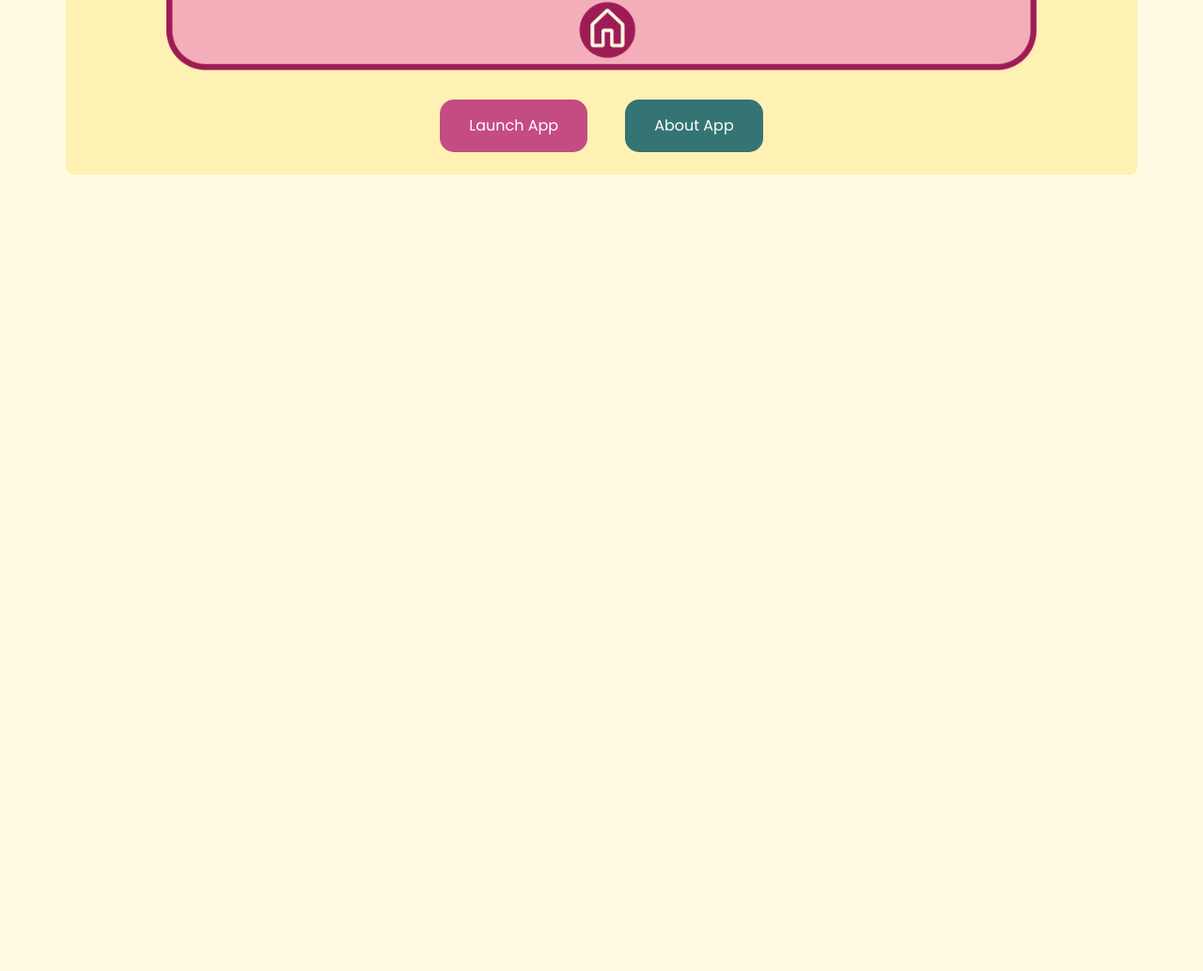
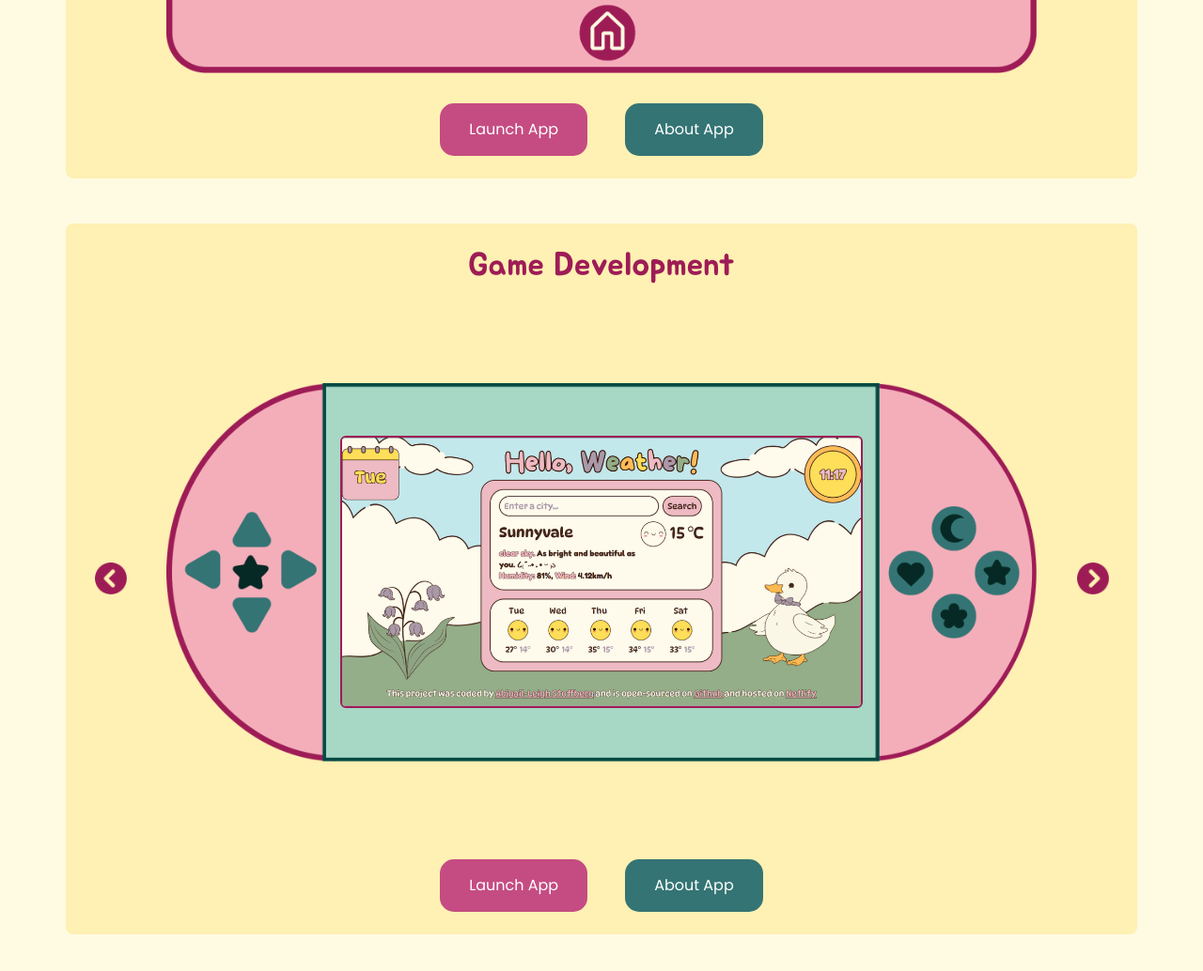
Before and after one commit to AbigailLeighStoffberg/my-portfolio, a plain HTML site: page index.html in a window 1280 px wide. Shown: the part 988-2022 px from the top of the page at 94% size. Before the commit the page ends 1274 px from the top, so only its background shows below. Drawn offline with nearby package versions, Linux system fonts and the light colour scheme.

Commit message:
uh forgot

```diff
--- a/css/portfolio.css
+++ b/css/portfolio.css
@@ -21,6 +21,7 @@ h1, h2 {
 
 h2 {
     color: #9E1C56;
+    font-size: 35px;
 }
 
 .hero-container {
@@ -96,3 +97,36 @@ h2 {
     max-width: 60px;
     height: auto;
 }
+
+.console-wrapper {
+    position: relative;
+    width: 100%;
+    aspect-ratio: 16 / 10;
+    background: url('/images/console-frame.png') no-repeat center center;
+    background-size: contain;
+}
+
+.console-screen {
+    position: absolute;
+    top: 25%;
+    left: 20%;
+    width: 60%;
+    height: 50%;
+    object-fit: cover;
+}
+
+.console-screen {
+    border: 2px solid #9E1C56;
+}
+
+.games {
+    background-color: #FFF0B3;
+    border-radius: 8px;
+}
+
+.game-buttons {
+    display: flex;
+    justify-content: center;
+    gap: 40px;
+    margin-top: 30px;
+}
--- a/index.html
+++ b/index.html
@@ -78,6 +78,34 @@
         </div>
     </div>
 
+    <div class="container games mt-5">
+        <div class="row text-center align-items-center">
+
+            <div class="col-2 col-md-1 app-scroll text-center">
+                <img src="/images/left.png" alt="left-arrow" class="btn img-fluid" id="prevAppBtn" />
+            </div>
+
+            <div class="col-8 col-md-10 app-card mb-4">
+                <h2 class="mb-3 mt-4">Game Development</h2>
+
+                <div class="console-wrapper">
+                    <img src="/images/temp-image.png" alt="To-do app preview" class="console-screen img-fluid rounded"
+                        id="appScreenshot" />
+                </div>
+
+                <div class="game-buttons mt-3">
+                    <a href="#" class="btn btn-branding primary" id="launchAppBtn">Launch App</a>
+                    <a href="#" class="btn btn-branding secondary" id="aboutAppBtn">About App</a>
+                </div>
+            </div>
+
+            <div class="col-2 col-md-1 app-scroll text-center">
+                <img src="/images/right.png" alt="right-arrow" class="btn img-fluid" id="nextAppBtn" />
+            </div>
+
+        </div>
+    </div>
+
 
     <script src="https://cdn.jsdelivr.net/npm/bootstrap@5.3.7/dist/js/bootstrap.bundle.min.js"
         integrity="sha384-ndDqU0Gzau9qJ1lfW4pNLlhNTkCfHzAVBReH9diLvGRem5+R9g2FzA8ZGN954O5Q"
@@ -86,5 +114,4 @@
     <script src="js/app.js"></script>
 
 </body>
-
 </html>
--- a/js/app.js
+++ b/js/app.js
@@ -1,19 +1,19 @@
 
 const projects = [
     {
-        image: "/images/temp-image.png", // Your first app screenshot
-        launchUrl: "https://your-todo-app-link.com", // Link to your To-do app
-        aboutUrl: "#projects-todo" // Link to the section about this app on your projects page
+        image: "/images/temp-image.png",
+        launchUrl: "https://hello-weather-cute-app.netlify.app/",
+        aboutUrl: "/projects.html"
     },
     {
-        image: "/images/clock-screenshot.png", // Make sure you have this image
-        launchUrl: "https://your-dictionary-app-link.com",
-        aboutUrl: "#projects-dictionary"
+        image: "/images/clock-screenshot.png",
+        launchUrl: "https://world-clocks-for-kids.netlify.app/",
+        aboutUrl: "/projects.html"
     },
     {
-        image: "/images/atom-screenshot.png", // Make sure you have this image
-        launchUrl: "https://your-dictionary-app-link.com",
-        aboutUrl: "#projects-dictionary"
+        image: "/images/atom-screenshot.png",
+        launchUrl: "https://atom-big-questions-simple-answers.netlify.app/",
+        aboutUrl: "/projects.html"
     }
 ];
 
```
Also changed, not shown: about.html (added), projects.html (added).
